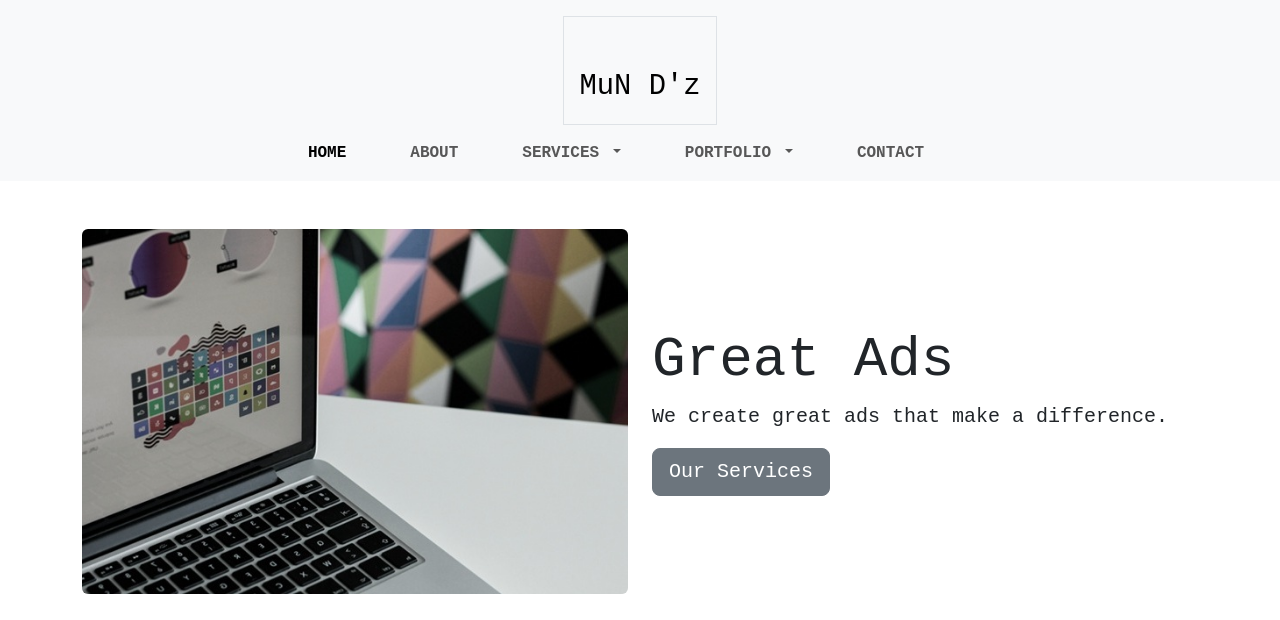
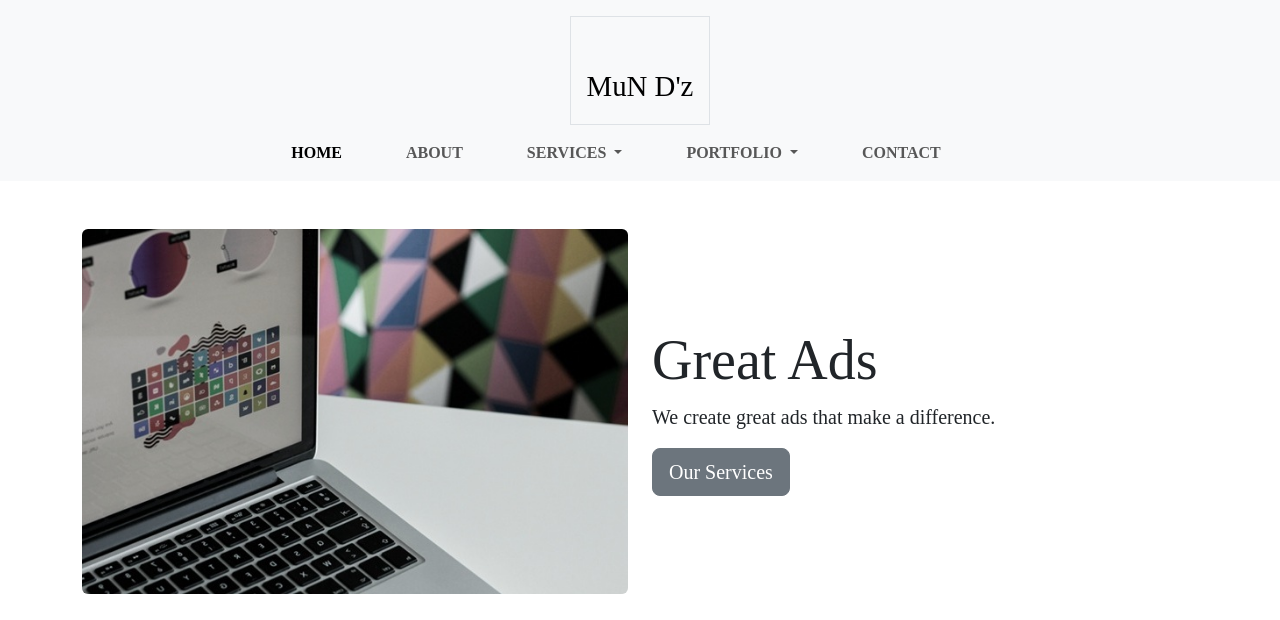
Before and after one commit to mRifkhan/design-agency, a plain HTML site: page index.html in a window 1280 px wide. Shown: the top 620 px of the page. Drawn offline with nearby package versions, Linux system fonts and the light colour scheme.

```diff
--- a/index.html
+++ b/index.html
@@ -53,7 +53,7 @@
                         </ul>
                     </li>
                     <li class="nav-item">
-                        <a class="nav-link" aria-disabled="true">CONTACT</a>
+                        <a class="nav-link"  href="#">CONTACT</a>
                     </li>
                 </ul>
                 <!-- <form class="d-flex" role="search">
--- a/style.css
+++ b/style.css
@@ -1,5 +1,6 @@
 body {
   font-family: 'Courier New', Courier, monospace;
+  font-family: Basement Grotesque;
  }
 
 .navbar-brand {
```
Also changed, not shown: 1 other file.
